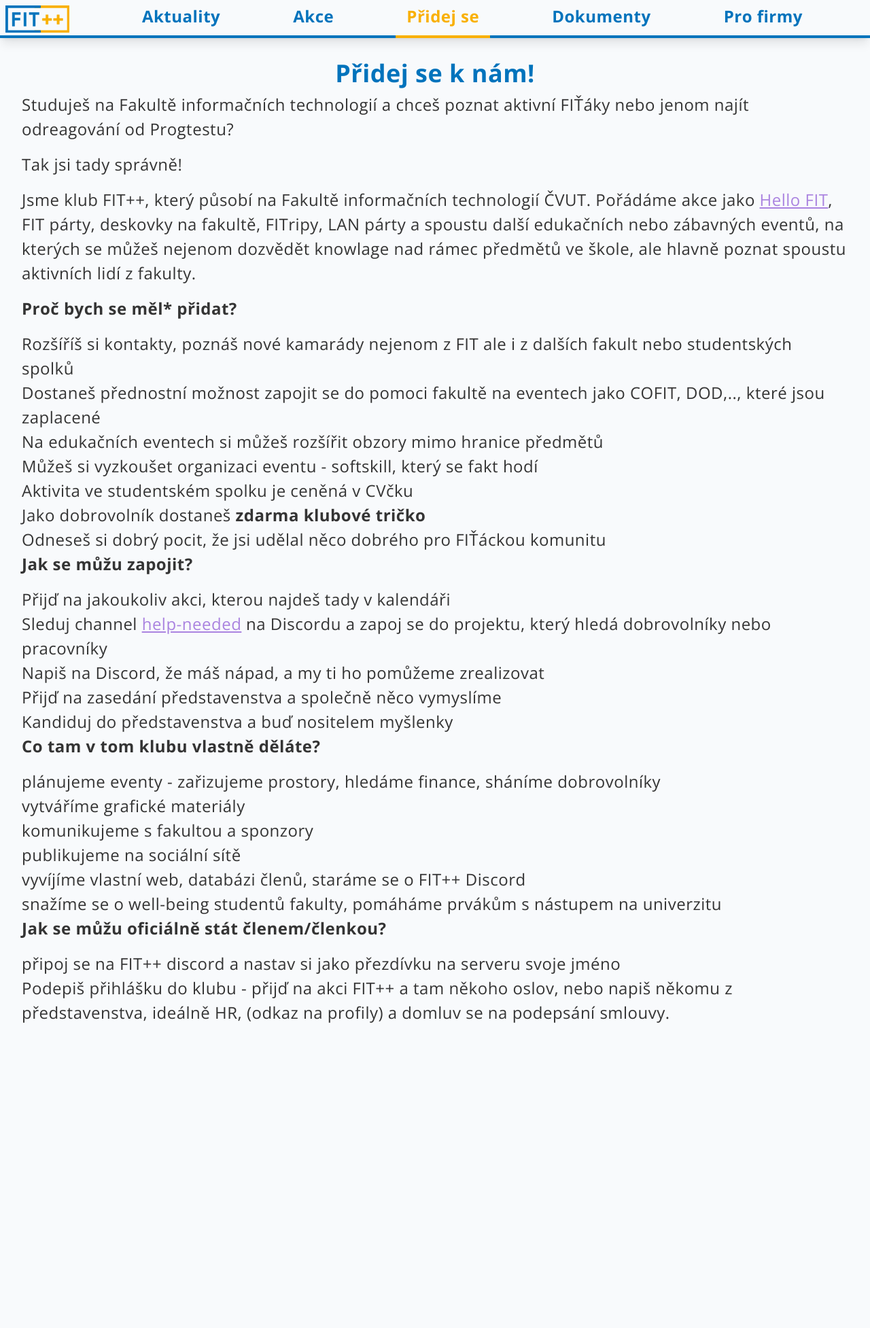
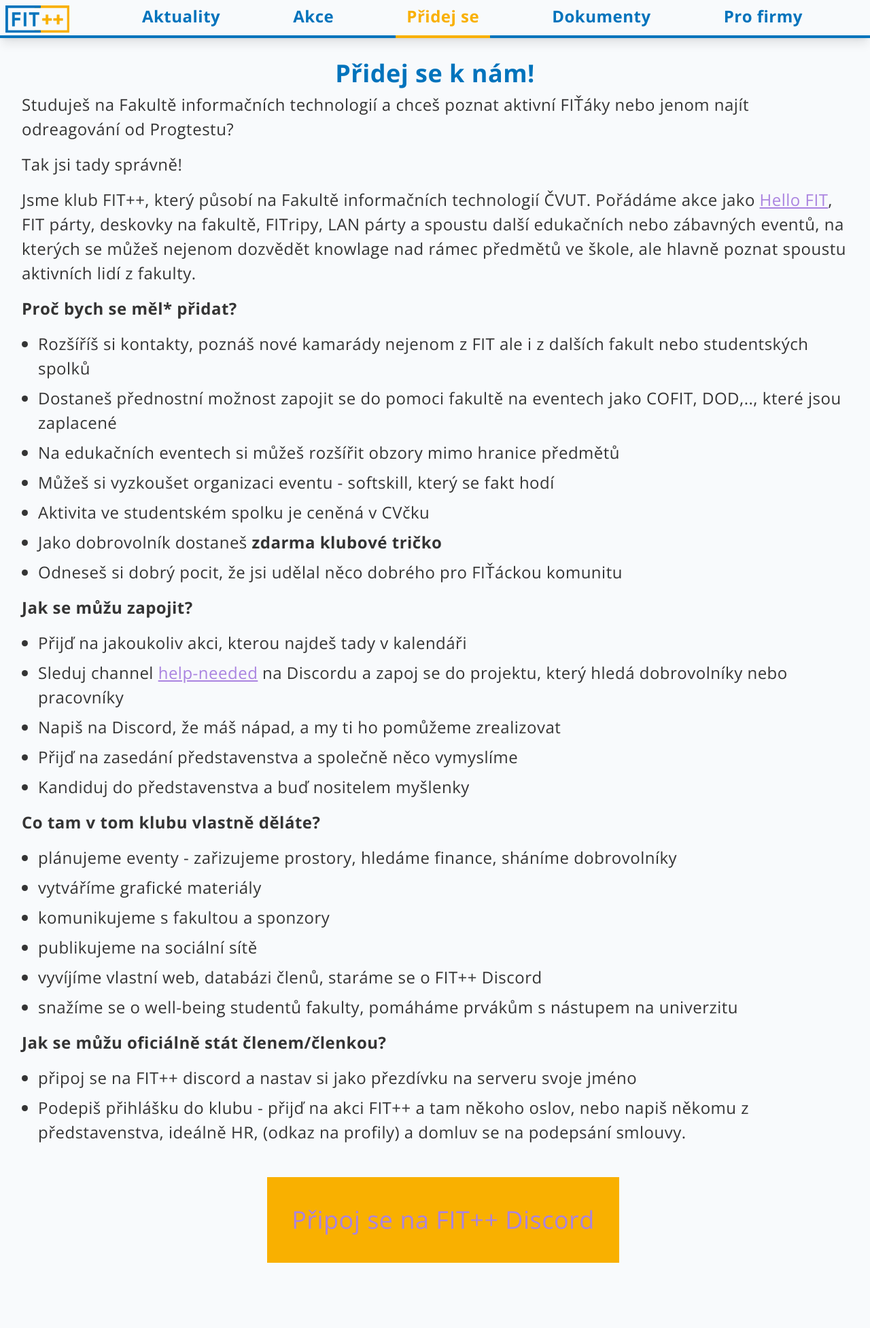
Before and after one commit to klubFITpp/klubfitpp, a Jekyll site: the page built from pages/pridejse.md, in a window 1280 px wide. Shown: the whole page at 68% size. Built offline with Jekyll 4.4.1, drawn with Linux system fonts in a browser that asks for light colours; before the commit the page ends 1540 px from its top, so only the background shows below that.

Commit message:
Fix lists

```diff
--- a/assets/css/app.css
+++ b/assets/css/app.css
@@ -1809,3 +1809,25 @@
   line-height: 1.75rem;
   font-weight: 700;
 }
+
+.page ul, .page ol {
+  margin-top: 1rem;
+  margin-bottom: 0.5rem;
+  margin-left: 1.5rem;
+  text-wrap: wrap;
+  text-align: center;
+}
+
+.page ul li, .page ol li {
+  padding-bottom: 0.5rem;
+}
+
+.page ul li {
+  list-style-type: disc;
+  text-align: left;
+}
+
+.page ol li {
+  list-style-type: decimal;
+  text-align: left;
+}
--- a/pages/pridejse.md
+++ b/pages/pridejse.md
@@ -43,3 +43,8 @@
 
 - připoj se na FIT++ discord a nastav si jako přezdívku na serveru svoje jméno
 - Podepiš přihlášku do klubu - přijď na akci FIT++ a tam někoho oslov, nebo napiš někomu z představenstva, ideálně HR, (odkaz na profily) a domluv se na podepsání smlouvy.
+
+
+  <article class="refs__links">
+      <a class="refs__button" style="text-decoration: none" href="https://discord.gg/2Bh93cXGJ3">Připoj se na FIT++ Discord</a>
+  </article>
```
Also changed, not shown: assets/css/input.css (+16 -0 lines).
